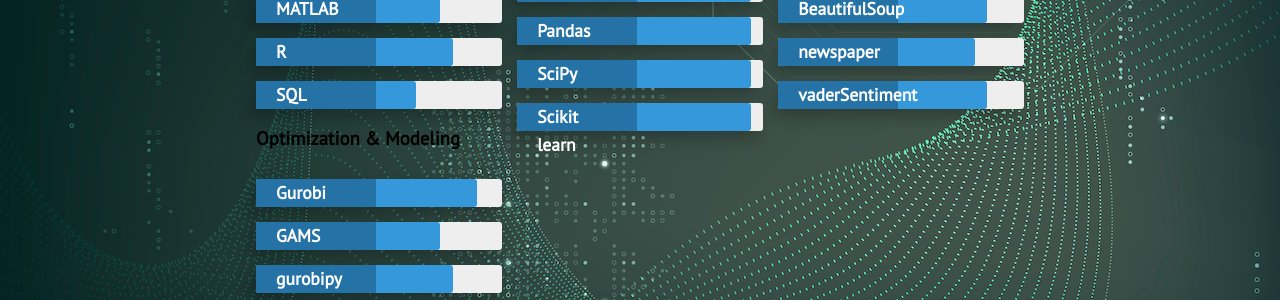
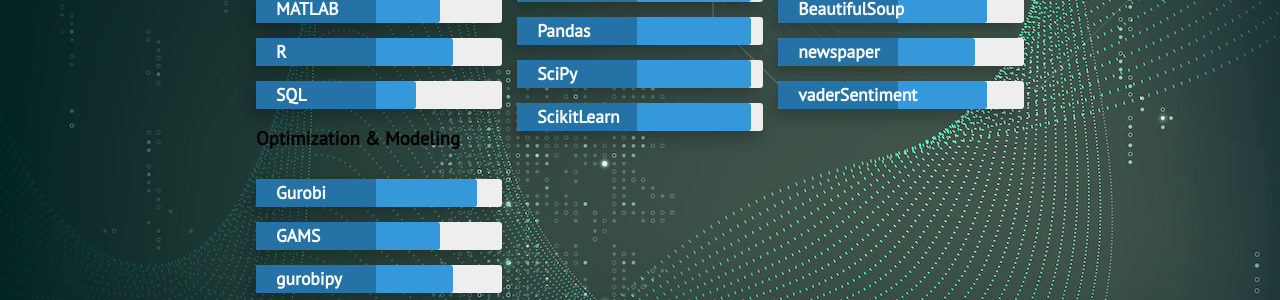
Before and after one commit to sotudian/sotudian.github.io, a Jekyll site: the page built from index.html, in a window 1280 px wide and 900 px high, scrolled down 2208 px. Shown: the part 155-455 px from the top of the window. Built offline with Jekyll 4.4.1, drawn with Linux system fonts in a browser that asks for light colours; nearby versions of some CDN libraries.

Commit message:
Update skills.html

```diff
--- a/_includes/skills.html
+++ b/_includes/skills.html
@@ -63,7 +63,7 @@
                                     <div class="skillbar-bar" style="background: #3498db;"></div>
                                 </div>
                                 <div class="skillbar clearfix" data-percent="95%">
-                                    <div class="skillbar-title" style="background: #2980b9;"><span>Scikit learn</span></div>
+                                    <div class="skillbar-title" style="background: #2980b9;"><span>ScikitLearn</span></div>
                                     <div class="skillbar-bar" style="background: #3498db;"></div>
                                 </div>
                             </div>
```
